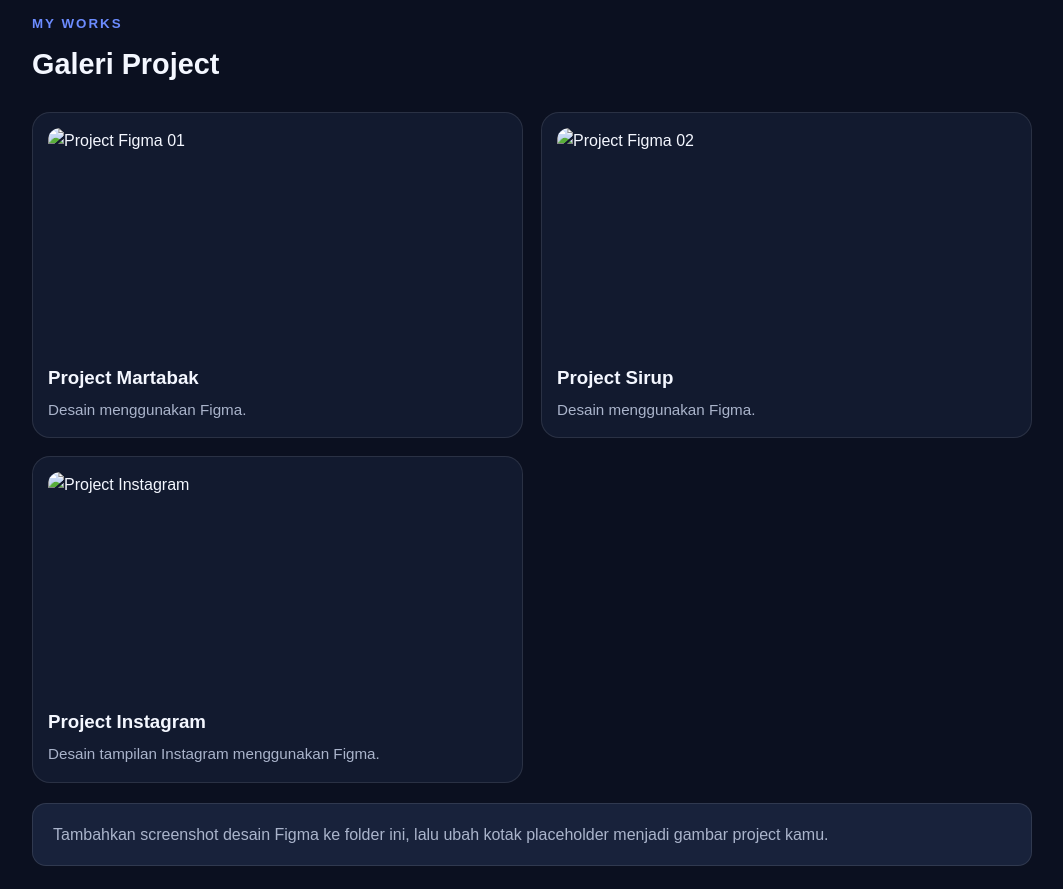
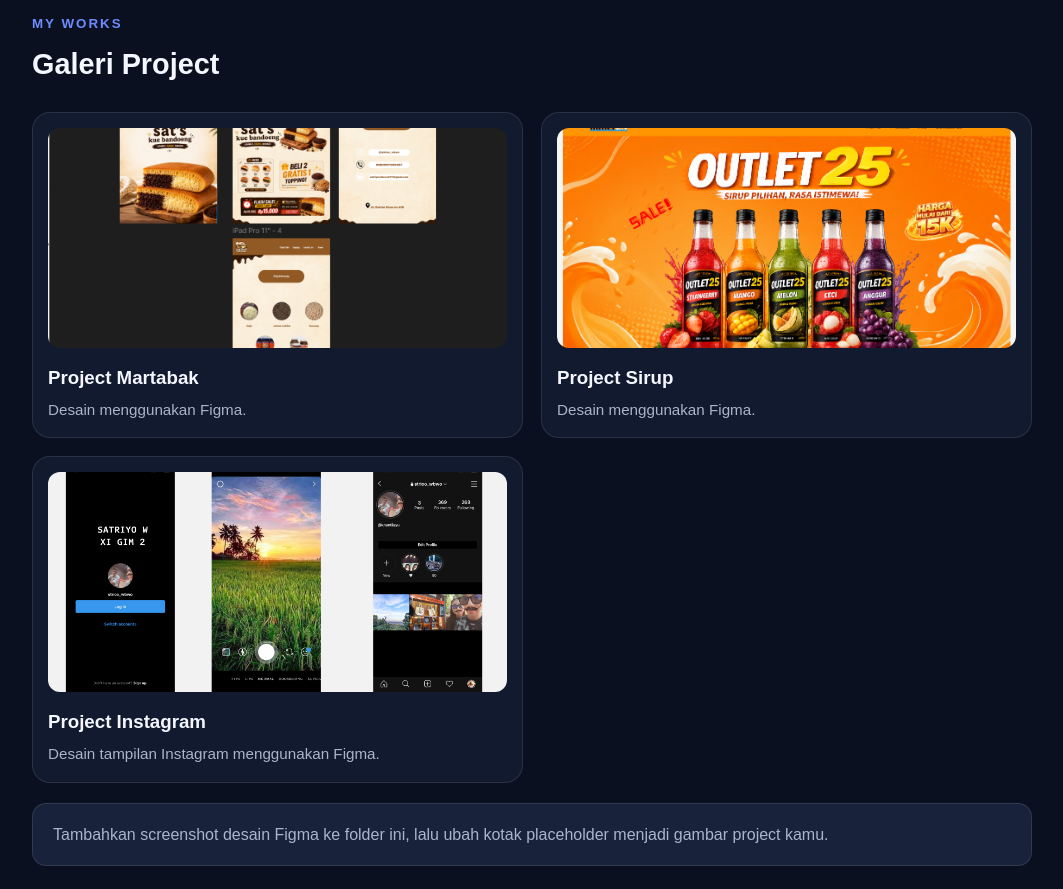
Before and after one commit to satriyowibowo277-commits/satrtiyo-porto, a plain HTML site: page figma.html in a window 1280 px wide. Shown: the part 440-1329 px from the top of the page, without its empty margins (108-1171 px from the left). Drawn offline with Linux system fonts and the light colour scheme.

Commit message:
Fix portfolio image paths and display sizing

```diff
--- a/figma.html
+++ b/figma.html
@@ -76,18 +76,18 @@
    <div class="gallery">
 
   <div class="work">
-  <img src="foto/martabak.png" alt="Project Figma 01">
+  <img src="martabak.png" alt="Project Figma 01">
   <h3>Project Martabak</h3>
   <p>Desain menggunakan Figma.</p>
 </div>
 
 <div class="work">
-  <img src="foto/sirup.png" alt="Project Figma 02">
+  <img src="sirup.png" alt="Project Figma 02">
   <h3>Project Sirup</h3>
   <p>Desain menggunakan Figma.</p>
 </div>
 <div class="work">
-    <img src="foto/instagram.png" alt="Project Instagram">
+    <img src="instagram.png" alt="Project Instagram">
     <h3>Project Instagram</h3>
     <p>Desain tampilan Instagram menggunakan Figma.</p>
 </div>
```
